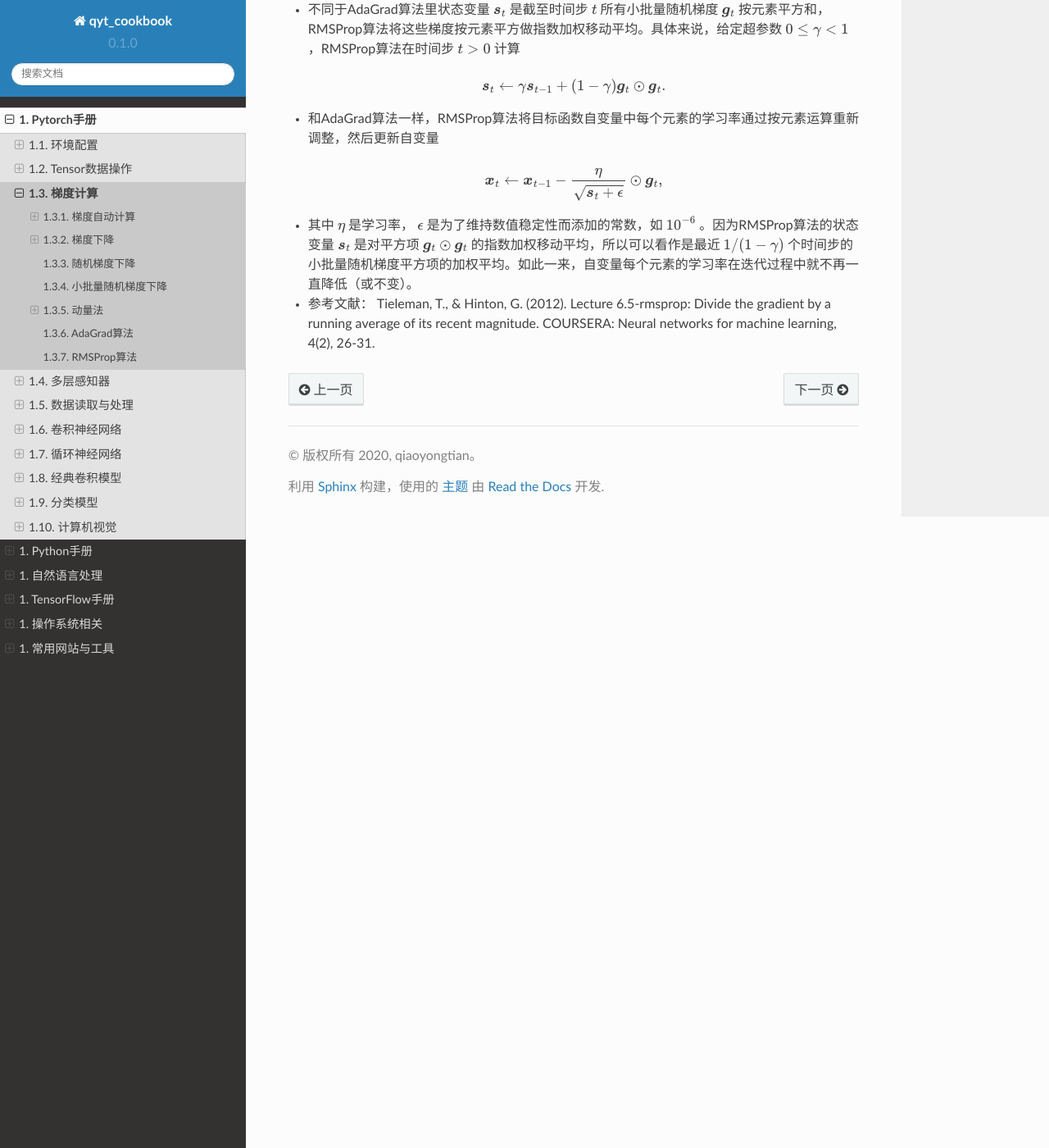
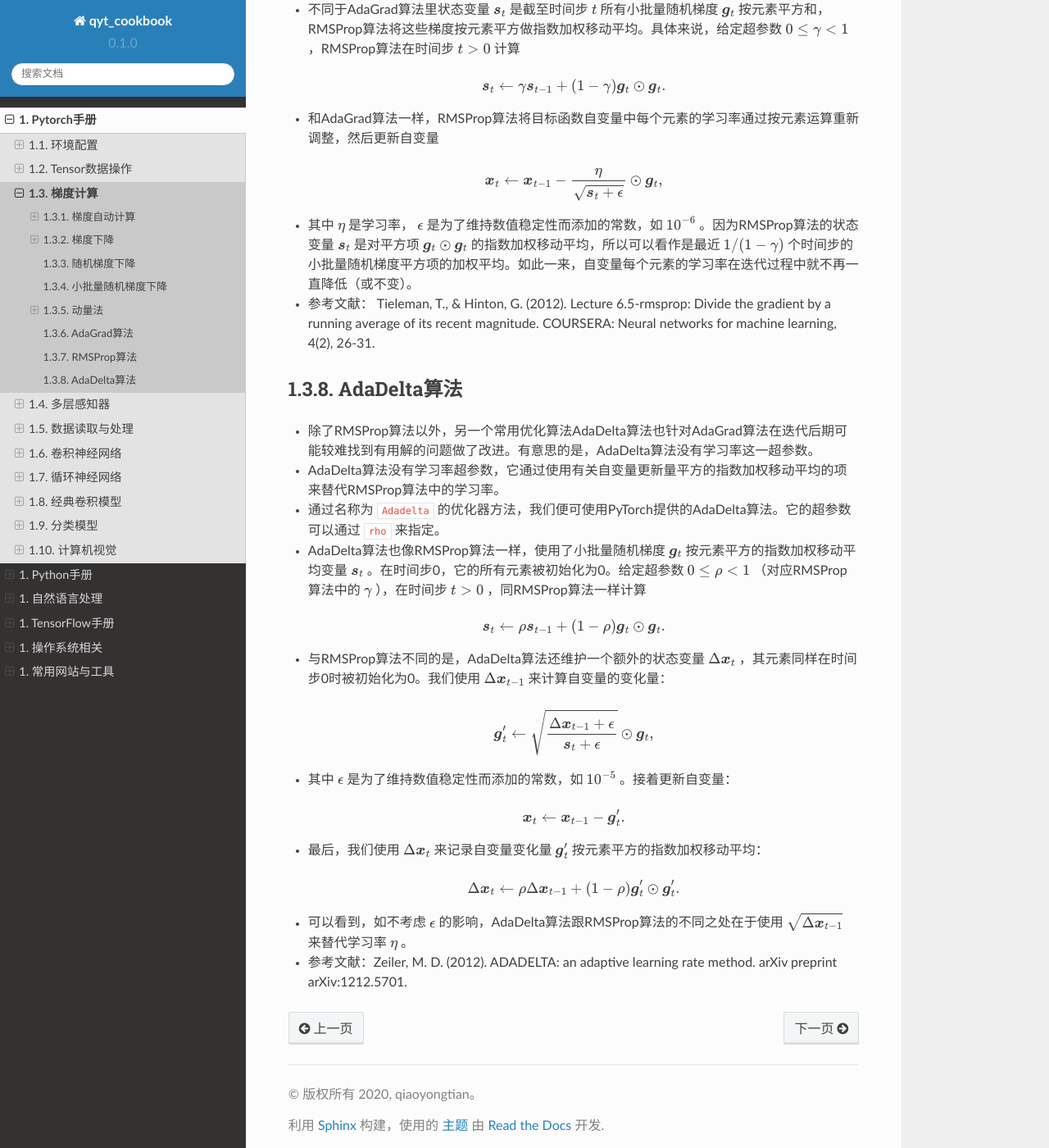
Before and after one commit to q759729997/qyt_cookbook, a Sphinx documentation site: the page built from qyt_cookbook/source/pytorch/gradient.rst, in a window 1280 px wide and 1400 px high, scrolled down 8925 px. Shown: the whole window at 82% size. Built offline with Sphinx 7.4.7 and the Read the Docs theme 2.0.0, drawn with Linux system fonts in a browser that asks for light colours.

Commit message:
AdaDelta算法

```diff
--- a/qyt_cookbook/source/pytorch/gradient.rst
+++ b/qyt_cookbook/source/pytorch/gradient.rst
@@ -363,3 +363,37 @@ RMSProp算法
 
 - 其中 :math:`\eta` 是学习率， :math:`\epsilon` 是为了维持数值稳定性而添加的常数，如 :math:`10^{-6}` 。因为RMSProp算法的状态变量 :math:`\boldsymbol{s}_t` 是对平方项 :math:`\boldsymbol{g}_t \odot \boldsymbol{g}_t` 的指数加权移动平均，所以可以看作是最近 :math:`1/(1-\gamma)` 个时间步的小批量随机梯度平方项的加权平均。如此一来，自变量每个元素的学习率在迭代过程中就不再一直降低（或不变）。
 - 参考文献： Tieleman, T., & Hinton, G. (2012). Lecture 6.5-rmsprop: Divide the gradient by a running average of its recent magnitude. COURSERA: Neural networks for machine learning, 4(2), 26-31.
+
+AdaDelta算法
+######################
+
+- 除了RMSProp算法以外，另一个常用优化算法AdaDelta算法也针对AdaGrad算法在迭代后期可能较难找到有用解的问题做了改进。有意思的是，AdaDelta算法没有学习率这一超参数。
+- AdaDelta算法没有学习率超参数，它通过使用有关自变量更新量平方的指数加权移动平均的项来替代RMSProp算法中的学习率。
+- 通过名称为 ``Adadelta`` 的优化器方法，我们便可使用PyTorch提供的AdaDelta算法。它的超参数可以通过 ``rho`` 来指定。
+- AdaDelta算法也像RMSProp算法一样，使用了小批量随机梯度 :math:`\boldsymbol{g}_t` 按元素平方的指数加权移动平均变量 :math:`\boldsymbol{s}_t` 。在时间步0，它的所有元素被初始化为0。给定超参数 :math:`0 \leq \rho < 1` （对应RMSProp算法中的 :math:`\gamma` ），在时间步 :math:`t>0` ，同RMSProp算法一样计算
+
+.. math::
+
+    \boldsymbol{s}_t \leftarrow \rho \boldsymbol{s}_{t-1} + (1 - \rho) \boldsymbol{g}_t \odot \boldsymbol{g}_t.
+
+- 与RMSProp算法不同的是，AdaDelta算法还维护一个额外的状态变量 :math:`\Delta\boldsymbol{x}_t` ，其元素同样在时间步0时被初始化为0。我们使用 :math:`\Delta\boldsymbol{x}_{t-1}` 来计算自变量的变化量：
+
+.. math::
+
+    \boldsymbol{g}_t' \leftarrow \sqrt{\frac{\Delta\boldsymbol{x}_{t-1} + \epsilon}{\boldsymbol{s}_t + \epsilon}}   \odot \boldsymbol{g}_t,
+
+- 其中 :math:`\epsilon` 是为了维持数值稳定性而添加的常数，如 :math:`10^{-5}` 。接着更新自变量：
+
+.. math::
+
+    \boldsymbol{x}_t \leftarrow \boldsymbol{x}_{t-1} - \boldsymbol{g}'_t.
+
+- 最后，我们使用 :math:`\Delta\boldsymbol{x}_t` 来记录自变量变化量 :math:`\boldsymbol{g}'_t` 按元素平方的指数加权移动平均：
+
+.. math::
+
+    \Delta\boldsymbol{x}_t \leftarrow \rho \Delta\boldsymbol{x}_{t-1} + (1 - \rho) \boldsymbol{g}'_t \odot \boldsymbol{g}'_t.
+
+- 可以看到，如不考虑 :math:`\epsilon` 的影响，AdaDelta算法跟RMSProp算法的不同之处在于使用 :math:`\sqrt{\Delta\boldsymbol{x}_{t-1}}` 来替代学习率 :math:`\eta` 。
+
+- 参考文献：Zeiler, M. D. (2012). ADADELTA: an adaptive learning rate method. arXiv preprint arXiv:1212.5701.
```
